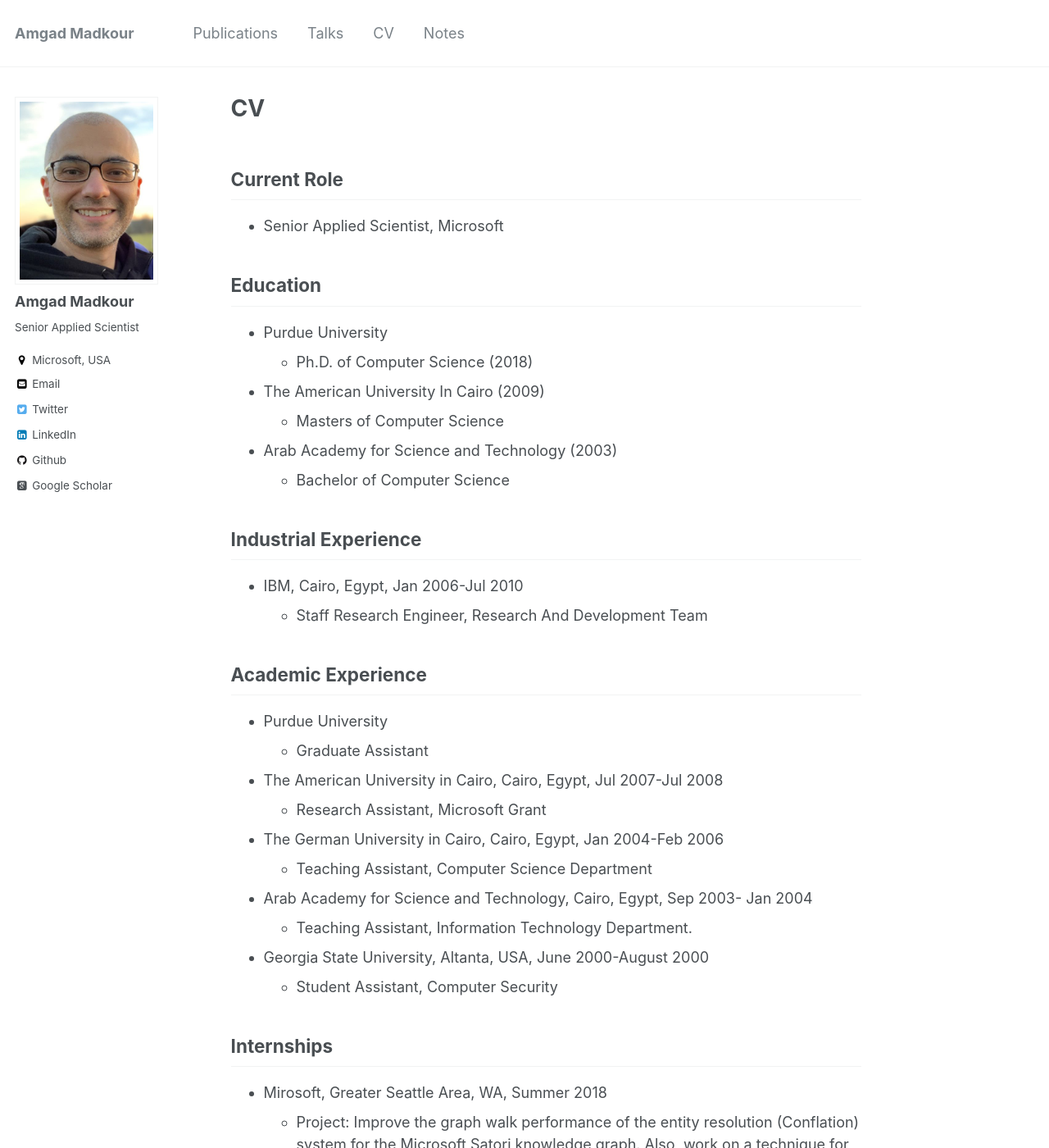
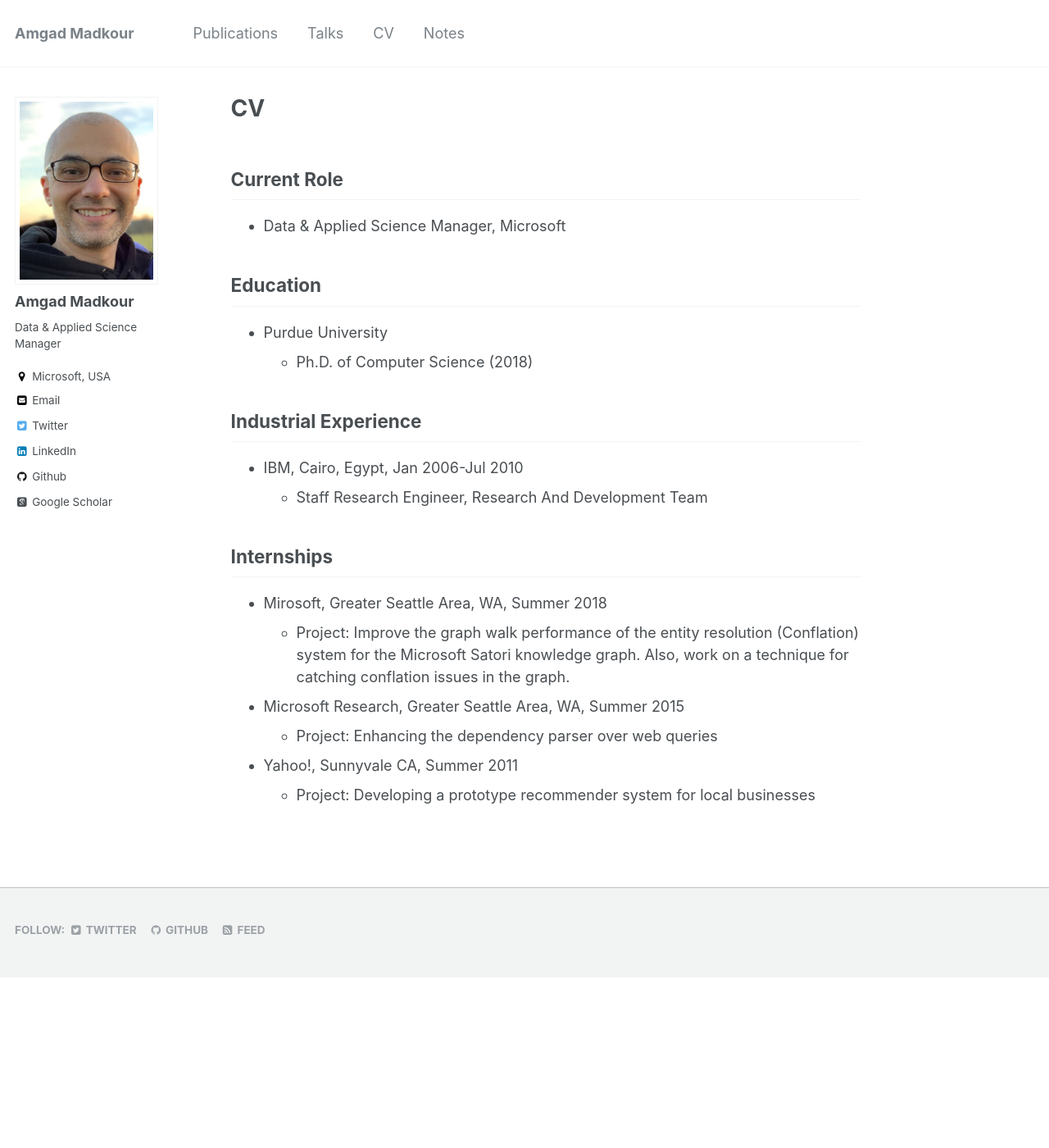
Before and after one commit to amgadmadkour/amgadmadkour.github.io, a Jekyll site: the page built from _pages/cv.md, in a window 1280 px wide and 1400 px high. Shown: the whole window at 82% size. Built offline with Jekyll 4.4.1, drawn with Linux system fonts in a browser that asks for light colours; some web fonts are replaced.

Commit message:
Update bio

```diff
--- a/_config.yml
+++ b/_config.yml
@@ -10,7 +10,7 @@ locale                   : "en-US"
 title                    : "Amgad Madkour"
 title_separator          : "-"
 name                     : "Amgad Madkour"
-description              : "Amgad Madkour is a senior applied scientist lead at Microsoft. He obtained his Ph.D. in computer science from Purdue University. Before joining Microsoft, he was a staff R&D engineer at IBM working in the areas of Machine Learning, Natural Language Processing, and Machine Translation. At Microsoft, he currently focuses on the task of Question Answering."
+description              : "Amgad Madkour is a data & applied scientist manager at Microsoft. He obtained his Ph.D. in computer science from Purdue University. Before joining Microsoft, he was a staff R&D engineer at IBM working in the areas of Machine Learning, Natural Language Processing, and Machine Translation. At Microsoft, he currently leads the autos content understanding team at Microsoft."
 url                      : "https://amgadmadkour.github.io" # the base hostname & protocol for your site e.g. "https://mmistakes.github.io"
 baseurl                  : "" # the subpath of your site, e.g. "/blog"
 repository               : "amgadmadkour/amgadmadkour.github.io"
@@ -80,7 +80,7 @@ analytics:
 author:
   name             : "Amgad Madkour"
   avatar           : "amgad.jpg"
-  bio              : "Senior Applied Scientist"
+  bio              : "Data & Applied Science Manager"
   location         :
   employer         : "Microsoft, USA"
   googlescholar    : "http://scholar.google.com/citations?user=s4jIlGEAAAAJ&hl=en"
--- a/_pages/cv.md
+++ b/_pages/cv.md
@@ -9,38 +9,17 @@ author_profile: true
 
 ## Current Role
 
-* Senior Applied Scientist, Microsoft
+* Data & Applied Science Manager, Microsoft
 
 ## Education
 
 * Purdue University
   * Ph.D. of Computer Science (2018)
-* The American University In Cairo (2009)
-  * Masters of Computer Science
-* Arab Academy for Science and Technology (2003)
-  * Bachelor of Computer Science
 
 ## Industrial Experience
 
 * IBM, Cairo, Egypt, Jan 2006-Jul 2010
   * Staff Research Engineer, Research And Development Team
-
-## Academic Experience
-
-* Purdue University
-  * Graduate Assistant
-
-* The American University in Cairo, Cairo, Egypt, Jul 2007-Jul 2008
-  * Research Assistant, Microsoft Grant
-
-* The German University in Cairo, Cairo, Egypt, Jan 2004-Feb 2006
-  * Teaching Assistant, Computer Science Department
-
-* Arab Academy for Science and Technology, Cairo, Egypt, Sep 2003- Jan 2004
-  * Teaching Assistant, Information Technology Department.
-
-* Georgia State University, Altanta, USA,  June 2000-August 2000
-  * Student Assistant, Computer Security
 
 ## Internships
 
```
Also changed, not shown: _pages/about.md (+5 -5 lines).
